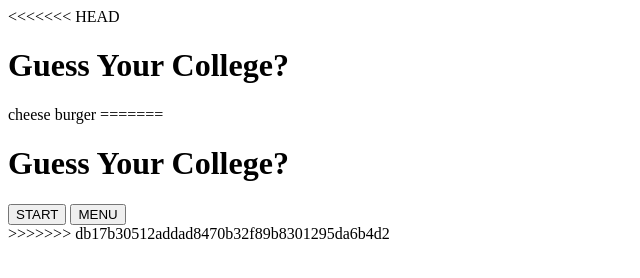
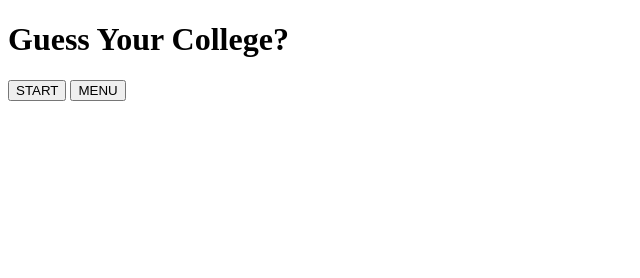
Before and after one commit to zjirehfaith/art101-final-project, a plain HTML site: page index.html in a window 1280 px wide. Shown: the whole page, without its empty margins (0-640 px from the left). Drawn offline with Linux system fonts and the light colour scheme.

Commit message:
Update index.html

```diff
--- a/index.html
+++ b/index.html
@@ -7,15 +7,6 @@
 
 <body>
 
-<<<<<<< HEAD
-  <h1>Guess Your College?</h1>
-
-
-
-
-cheese burger
-
-=======
   <h1> Guess Your College?</h1>
 
   <div id="start-menu">
@@ -25,6 +16,5 @@ cheese burger
 
   </div>
 
->>>>>>> db17b30512addad8470b32f89b8301295da6b4d2
 </body>
 </html>
```
